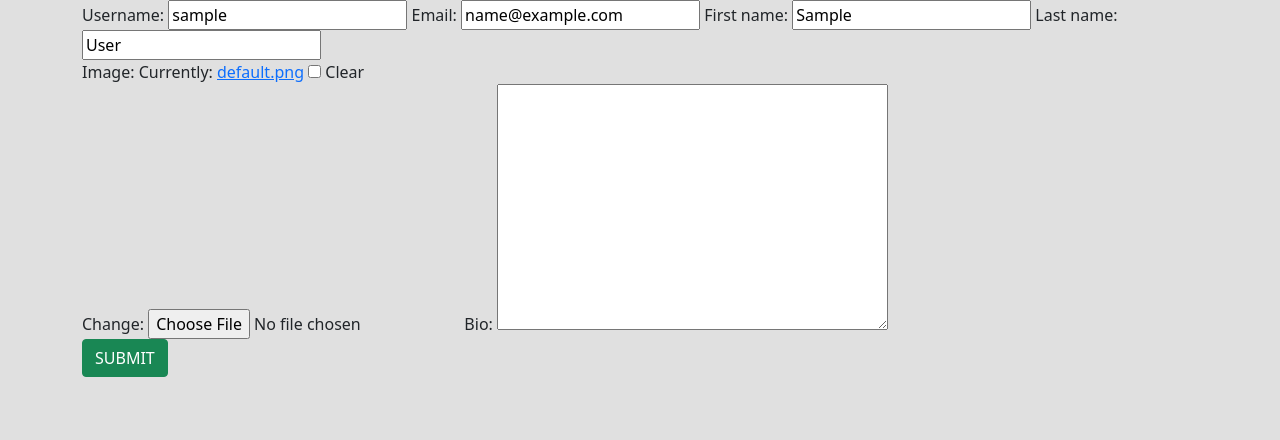
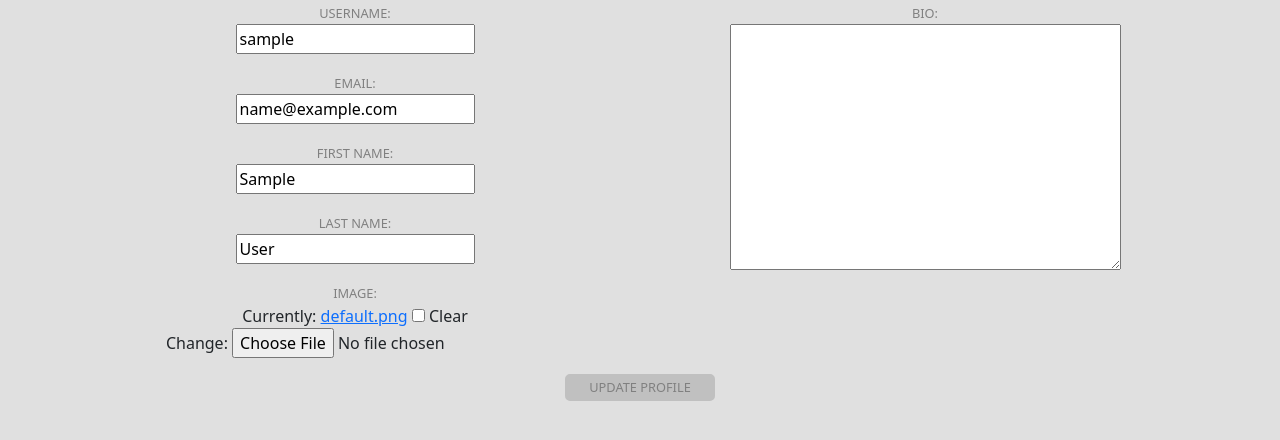
Before and after one commit to pkozhem/django-project-dev1, a Django app: page /users/1/change_info in a window 1280 px wide. Shown: the part 48-488 px from the top of the page. Run offline with Django 4.2, Linux system fonts and the light colour scheme; the visitor is signed in with stand-in values (Sample User, id 1).

Commit message:
Check PATCH 0.5.1

```diff
--- a/headproject/mainapp/static/mainapp/css/main.css
+++ b/headproject/mainapp/static/mainapp/css/main.css
@@ -267,3 +267,5 @@ nav {
     background: -webkit-linear-gradient(to right bottom, rgba(246, 211, 101, 1), rgba(253, 160, 133, 1));
     background: linear-gradient(to right bottom, rgba(246, 211, 101, 1), rgba(253, 160, 133, 1));
 }
+
+/* END OF PROFILE */
--- a/headproject/users/templates/users/change_info.html
+++ b/headproject/users/templates/users/change_info.html
@@ -6,10 +6,31 @@ Update profile
 {% endblock %}
 
 {% block content %}
-<form method="post" enctype="multipart/form-data">
-    {% csrf_token %}
-    {{ user_form }}<br>
-    {{ profile_form }}<br>
-    <button class="btn btn-success" type="submit">SUBMIT</button>
-</form>
+<div class="name-test-log">
+    <form method="post" enctype="multipart/form-data">
+        {% csrf_token %}
+        <div class="row">
+            <div class="col">
+                <a class="name-logreg">USERNAME:</a>
+                <p>{{ user_form.username }}</p>
+                <a class="name-logreg">EMAIL:</a>
+                <p>{{ user_form.email }}</p>
+                <a class="name-logreg">FIRST NAME:</a>
+                <p>{{ user_form.first_name }}</p>
+                <a class="name-logreg">LAST NAME:</a>
+                <p>{{ user_form.last_name }}</p>
+                <a class="name-logreg">IMAGE:</a><br>
+                <p>{{ profile_form.image }}</p>
+            </div>
+            <div class="col">
+                <a class="name-logreg">BIO:</a>
+                <p>{{ profile_form.bio }}</p>
+            </div>
+        </div>
+        <button class="name-createmain-btn" style="background-color: #C0C0C0; margin: auto; width: 150px;"
+                type="submit">UPDATE PROFILE
+        </button>
+        <br>
+    </form>
+</div>
 {% endblock %}
```
